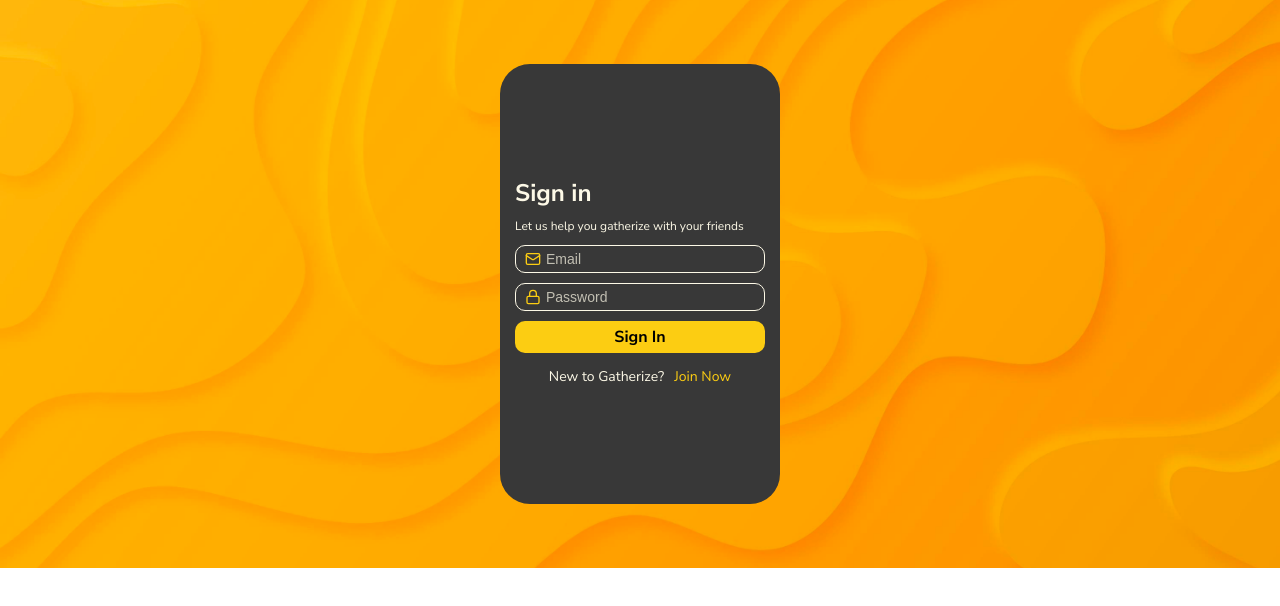
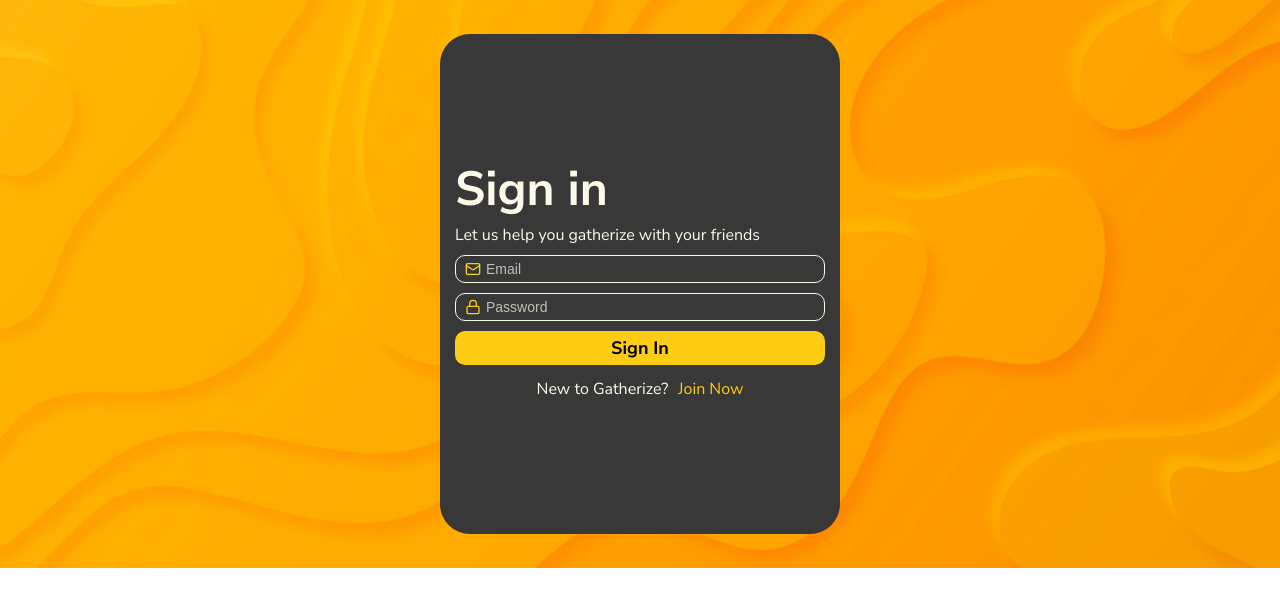
Before and after one commit to Gcld/gatherize, a Next.js app: page /login in a window 1280 px wide. Shown: the top 606 px of the page. Built offline with nearby package versions, Linux system fonts and the light colour scheme.

Commit message:
refactor: ícones do login
style: responsividade de elementos da págima de login

```diff
--- a/src/app/login/page.tsx
+++ b/src/app/login/page.tsx
@@ -10,11 +10,11 @@
                 <h2>Sign in</h2>
                 <h4>Let us help you gatherize with your friends</h4>
                 <InputWrapper>
-                    <LuMail size={16} color="var(--primaryDarkZaori)" />
+                    <LuMail className="icon" />
                     <LoginInput type="text" placeholder="Email" />
                 </InputWrapper>
                 <InputWrapper>
-                    <LuLock size={16} color="var(--primaryDarkZaori)" />
+                    <LuLock className="icon" />
                     <LoginInput type="text" placeholder="Password" />
                 </InputWrapper>
                 <SignInButton>
--- a/src/app/login/styled.ts
+++ b/src/app/login/styled.ts
@@ -38,6 +38,21 @@
         line-height: 130%;
         letter-spacing: 0%;
     }
+
+    @media (min-width: 768px){
+        width: 400px;
+        height: 500px;
+
+        h2{
+            font-size: 48px;
+            line-height: 110%;
+        }
+
+        h4{
+            font-size: 16px;
+            line-height: 120%;
+        }
+    }
 `;
 
 export const InputWrapper = styled.div`
@@ -51,6 +66,12 @@
         left: 10px;
         top: 50%;
         transform: translateY(-50%);
+    }
+
+    .icon{
+        height: 16px;
+        width: 16px;
+        color: var(--primaryDarkZaori);
     }
 `;
 
@@ -89,6 +110,12 @@
         justify-content: center;
         padding: 5px;
     }
+
+    @media (min-width: 768px){
+        h3{
+            font-size: 18px;
+        }
+    }
 `;
 
 export const SignUpDiv = styled.div`
@@ -111,4 +138,16 @@
         color: var(--primaryDarkZaori);
         line-height: 130%;
     }
+
+    @media (min-width: 768px){
+        h4{
+            font-size: 16px;
+            line-height: 120%;
+        }
+
+        .signUp{
+            font-size: 16px;
+            line-height: 120%;
+        }
+    }
 `;
```
